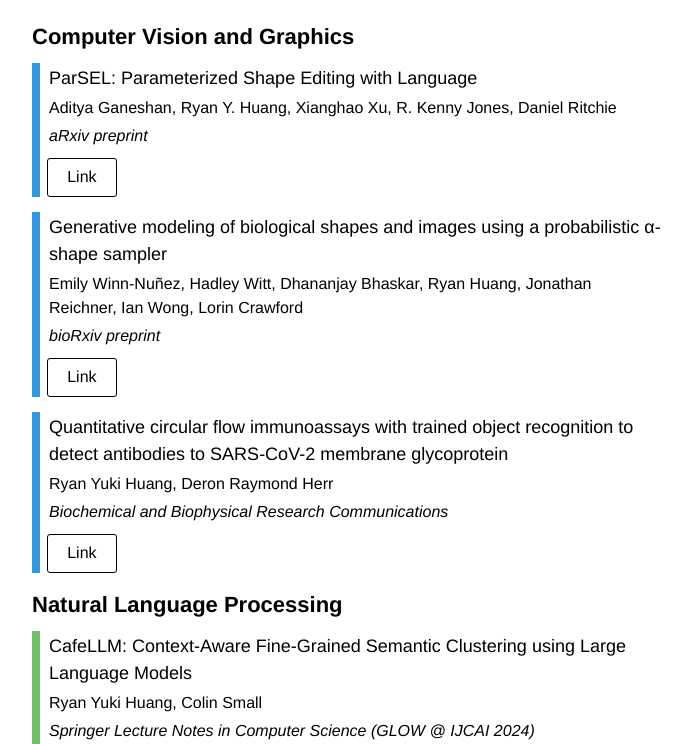
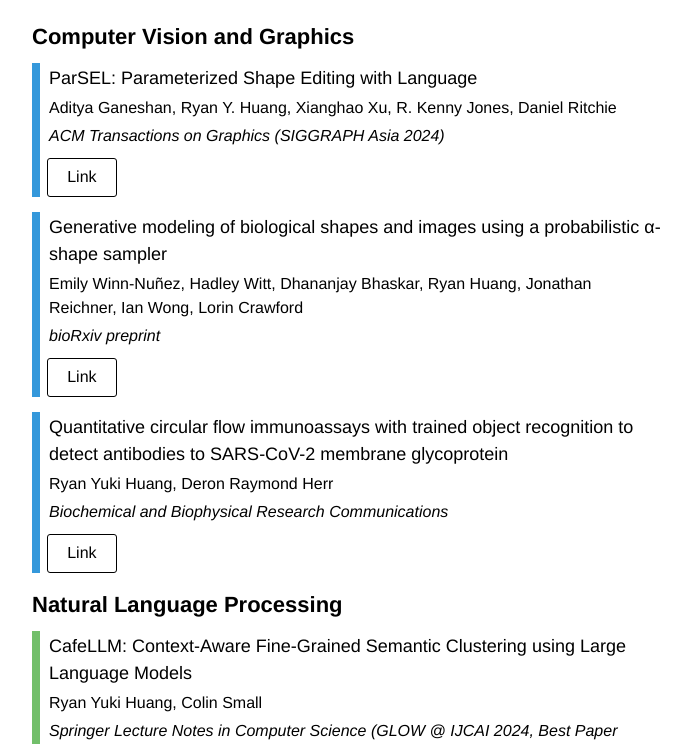
Before and after one commit to ryanhuang8/ryanhuang.dev, a React (Vite) app: page /research in a window 1280 px wide. Shown: the part 260-1004 px from the top of the page, without its empty margins (298-989 px from the left). Built offline with nearby package versions, Linux system fonts and the light colour scheme; a web font is replaced by a local one.

Commit message:
feat: research updates

```diff
--- a/src/pages/Research.tsx
+++ b/src/pages/Research.tsx
@@ -18,7 +18,7 @@
           authors={[
             "Aditya Ganeshan, Ryan Y. Huang, Xianghao Xu, R. Kenny Jones, Daniel Ritchie",
           ]}
-          journal="aRxiv preprint"
+          journal="ACM Transactions on Graphics (SIGGRAPH Asia 2024)"
           links={{ Link: "https://arxiv.org/abs/2405.20319" }}
           color="#3498db"
         />
@@ -42,8 +42,10 @@
         <ResearchBox
           title="CafeLLM: Context-Aware Fine-Grained Semantic Clustering using Large Language Models"
           authors={["Ryan Yuki Huang, Colin Small"]}
-          journal="Springer Lecture Notes in Computer Science (GLOW @ IJCAI 2024)"
-          links={{ Link: "" }}
+          journal="Springer Lecture Notes in Computer Science (GLOW @ IJCAI 2024, Best Paper Runner-Up 🏅)"
+          links={{
+            Link: "https://link.springer.com/chapter/10.1007/978-981-97-6125-8_6",
+          }}
           color="#72bf6a"
         />
         <div className="research-subtitle2">Experimental</div>
```
